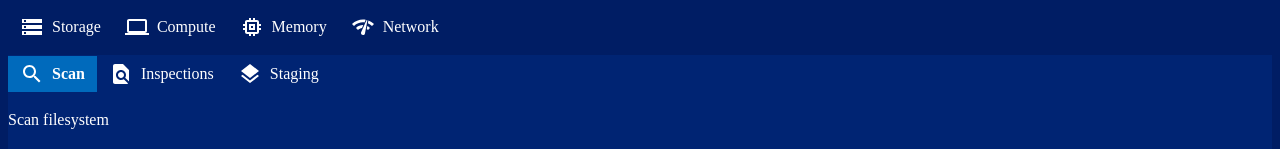
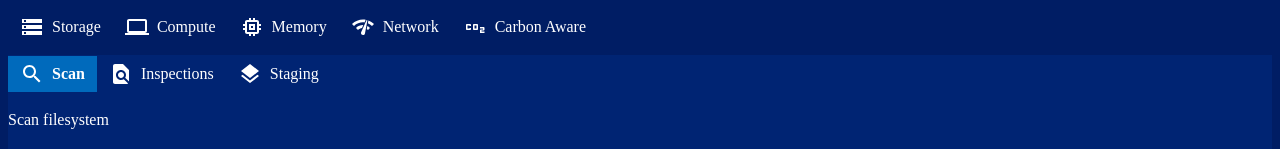
Before and after one commit to toaler/dups, a React (Vite) app: page / in a window 1280 px wide. Shown: the top 149 px of the page. Built offline with nearby package versions, Linux system fonts and the light colour scheme.

Commit message:
Added vestigial carbon aware tab

```diff
--- a/src/App.jsx
+++ b/src/App.jsx
@@ -14,6 +14,7 @@ import NetworkCheckIcon from '@mui/icons-material/NetworkCheck'; // Assuming thi
 import SearchIcon from '@mui/icons-material/Search';
 import FindInPageIcon from '@mui/icons-material/FindInPage';
 import LayersIcon from '@mui/icons-material/Layers';
+import Co2Icon from '@mui/icons-material/Co2';
 
 
 function App() {
@@ -40,6 +41,12 @@ function App() {
                 <Tab>
                     <div style={{ display: 'flex', alignItems: 'center' }}>
                         <NetworkCheckIcon style={{ marginRight: '8px' }} />Network
+                    </div>
+                </Tab>
+
+                <Tab>
+                    <div style={{display: 'flex', alignItems: 'center' }}>
+                        <Co2Icon style={{ marginRight: '8px' }} />Carbon Aware
                     </div>
                 </Tab>
             </TabList>
```
